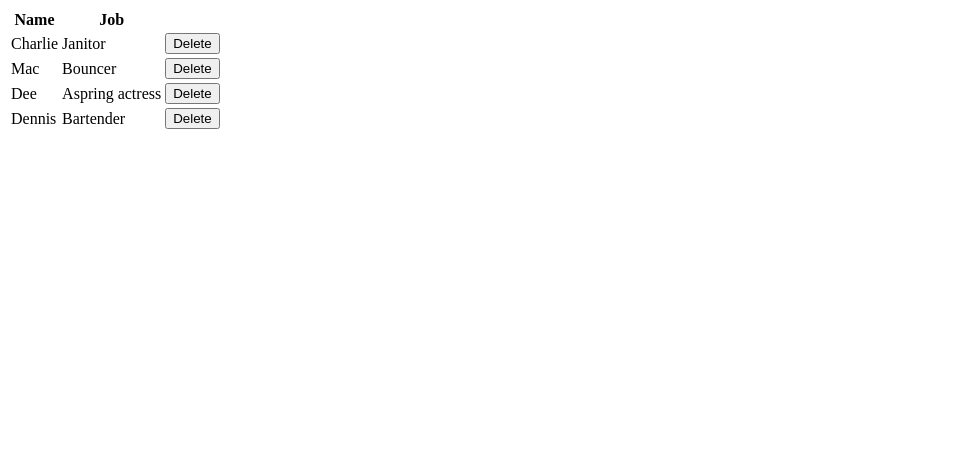
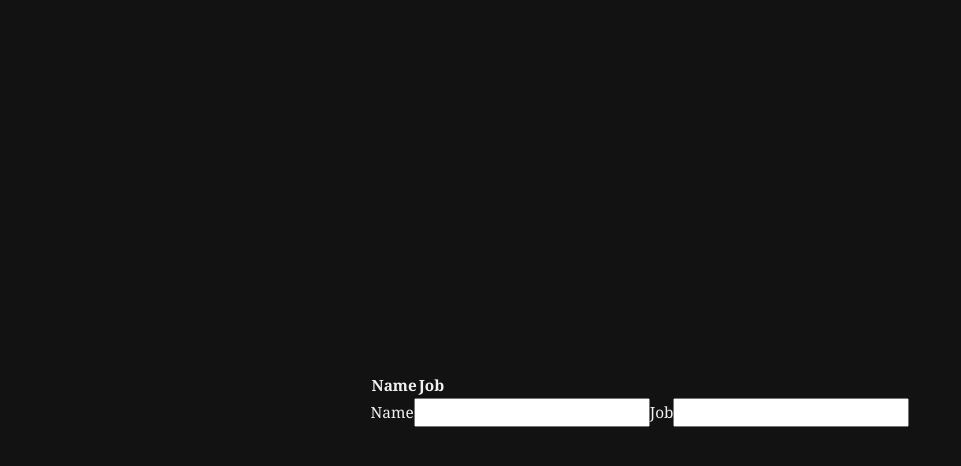
Before and after one commit to brianthich/csc-308-app, a React (Vite) app in the folder packages/react-frontend/: page / in a window 1280 px wide. Shown: the top 466 px of the page, without its empty margins (0-961 px from the left). Built offline with nearby package versions, Linux system fonts and the light colour scheme.

Commit message:
second commit

```diff
--- a/packages/react-frontend/package.json
+++ b/packages/react-frontend/package.json
@@ -10,6 +10,7 @@
     "preview": "vite preview"
   },
   "dependencies": {
+    "bootstrap": "^5.3.8",
     "react": "^19.1.1",
     "react-dom": "^19.1.1"
   },
--- /dev/null
+++ b/packages/react-frontend/src/Form.jsx
@@ -0,0 +1,39 @@
+import React, { useState } from "react";
+
+function Form() {
+  const [person, setPerson] = useState({
+    name: "",
+    job: "",
+  });
+
+  function handleChange(event) {
+    const { name, value } = event.target;
+    if (name === "job")
+      setPerson({ name: person["name"], job: value });
+    else
+      setPerson({ name: value, job: person["job"] });
+  }
+
+  return (
+    <form>
+      <label htmlFor="name">Name</label>
+      <input
+        type="text"
+        name="name"
+        id="name"
+        value={person.name}
+        onChange={handleChange}
+      />
+      <label htmlFor="job">Job</label>
+      <input
+        type="text"
+        name="job"
+        id="job"
+        value={person.job}
+        onChange={handleChange}
+      />
+    </form>
+  );
+}
+
+export default Form;
--- a/packages/react-frontend/src/MyApp.jsx
+++ b/packages/react-frontend/src/MyApp.jsx
@@ -1,44 +1,9 @@
 import React, { useState } from "react";
 import Table from "./Table";
-
-const characters = [
-  {
-    name: "Charlie",
-    job: "Janitor",
-  },
-  {
-    name: "Mac",
-    job: "Bouncer",
-  },
-  {
-    name: "Dee",
-    job: "Aspring actress",
-  },
-  {
-    name: "Dennis",
-    job: "Bartender",
-  },
-];
+import Form from "./Form";
 
 function MyApp() {
-  const [characters, setCharacters] = useState([
-    {
-      name: "Charlie",
-      job: "Janitor",
-    },
-    {
-      name: "Mac",
-      job: "Bouncer",
-    },
-    {
-      name: "Dee",
-      job: "Aspring actress",
-    },
-    {
-      name: "Dennis",
-      job: "Bartender",
-    },
-  ]);
+  const [characters, setCharacters] = useState([]);
 
   function removeOneCharacter(index) {
     const updated = characters.filter((character, i) => {
@@ -48,10 +13,14 @@
   }
 
   return (
-    <div className="container">
-      <Table characterData={characters} removeCharacter={removeOneCharacter} />
-    </div>
-  );
+  <div className="container">
+    <Table
+      characterData={characters}
+      removeCharacter={removeOneCharacter}
+    />
+    <Form />
+  </div>
+);
 }
 
 export default MyApp;
--- a/packages/react-frontend/src/main.css
+++ b/packages/react-frontend/src/main.css
@@ -0,0 +1,12 @@
+@import 'bootstrap/dist/css/bootstrap.min.css';
+
+body {
+  font-family: Cambria;
+  background-color: #121212;
+  color: #f1f1f1;
+  font-size: clamp(14px, 1.2vw, 18px);
+  display: flex;
+  justify-content: center;
+  align-items: center;
+  height: 100vh;
+}
```
